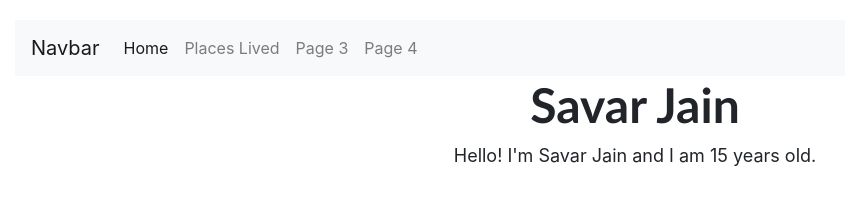
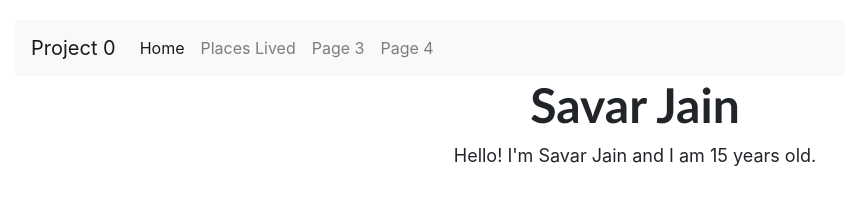
Before and after one commit to SavarJ/project0, a plain HTML site: page mainpage.html in a window 1280 px wide. Shown: the whole page, without its empty margins (5-850 px from the left). Drawn offline with nearby package versions, Linux system fonts and the light colour scheme.

Commit message:
working on navbar

```diff
--- a/mainpage.html
+++ b/mainpage.html
@@ -6,7 +6,7 @@
     <meta name="viewport" content="width=device-width, initial-scale=1.0">
     <div id="bootstrap">
       <nav class="navbar navbar-expand-lg navbar-light bg-light">
-        <a class="navbar-brand" href="#">Navbar</a>
+        <a class="navbar-brand" href="#">Project 0</a>
         <button class="navbar-toggler" type="button" data-toggle="collapse" data-target="#navbarNavAltMarkup" aria-controls="navbarNavAltMarkup" aria-expanded="false" aria-label="Toggle navigation">
           <span class="navbar-toggler-icon"></span>
         </button>
```
